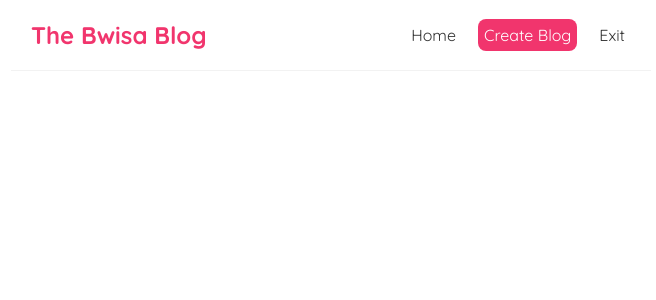
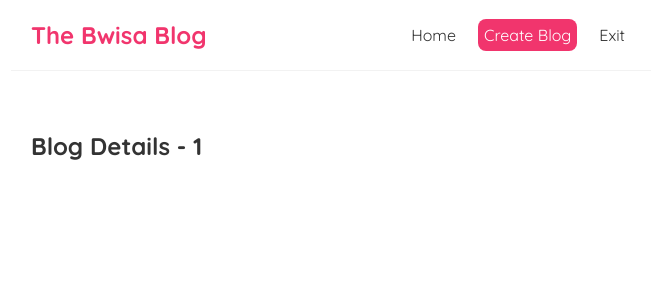
Before and after one commit to lynseybwisa/simple-react-blog, a React (Create React App) app: page /blogs/1 in a window 1280 px wide. Shown: the top 300 px of the page, without its empty margins (309-965 px from the left). Built offline with nearby package versions, Linux system fonts and the light colour scheme.

Commit message:
Route parameters added

```diff
--- a/src/App.js
+++ b/src/App.js
@@ -3,6 +3,7 @@
 import { BrowserRouter as Router, Route, Switch } from 'react-router-dom';
 import React from 'react';
 import Create from './components/Blog/Create';
+import BlogDetails from './components/Blog/BlogDetails';
 
 function App() {
 
@@ -24,6 +25,9 @@
          <Route exact path="/create">
            <Create />
          </Route>
+         <Route exact path="/blogs/:id">
+           <BlogDetails />
+         </Route>
        </Switch>
 
        {/* <h1> { title }</h1>
--- /dev/null
+++ b/src/components/Blog/BlogDetails.js
@@ -0,0 +1,15 @@
+import React from 'react';
+import { useParams } from 'react-router-dom/cjs/react-router-dom.min';
+
+const BlogDetails = () => {
+//create web hooks to fetch specific blog details for a specific user
+    const { id } = useParams();
+
+    return (
+        <div className="blog-details">
+            <h2>Blog Details - { id }</h2>
+        </div>
+     );
+}
+
+export default BlogDetails;
--- a/src/components/Blog/BlogList.js
+++ b/src/components/Blog/BlogList.js
@@ -1,4 +1,5 @@
 import React from 'react';
+import { Link } from 'react-router-dom';
 // const BlogList = (props) => {
 // const blogs = props.blogs;
 // const title = props.title;
@@ -14,8 +15,11 @@
             <h2>{ title }</h2>
             {blogs.map((blog) => (
             <div className="blog-preview" key={blog.id}>
+                <Link to={ `/blogs/${blog.id}`}>
                 <h2>{blog.title}</h2>
                 <p>Written by {blog.author}</p>
+                </Link>
+
                 {/* <button onClick={() => handleDelete(blog.id)}>Delete Blog</button> */}
                 </div>
                 ))}
--- a/src/components/Navbar/Navbar.js
+++ b/src/components/Navbar/Navbar.js
@@ -6,13 +6,13 @@
         <nav className="navbar">
             <h1>The Bwisa Blog</h1>
             <div className="links">
-                <Link to="/" className="href">Home</Link>
-                <Link to="/create" className="href" style={{
+                <Link to="/">Home</Link>
+                <Link to="/create"  style={{
                     color: "white",
                     backgroundColor: "#f1356d",
                     borderRadius: "8px"
                 }}>Create Blog</Link>
-                <Link to="/exit" className="href">Exit</Link>
+                <Link to="/exit">Exit</Link>
             </div>
         </nav>
      );
--- a/src/index.css
+++ b/src/index.css
@@ -48,3 +48,6 @@
   color: #f1356d;
   margin-bottom: 8px;
 }
+.blog-preview a{
+  text-decoration: none;
+}
```
